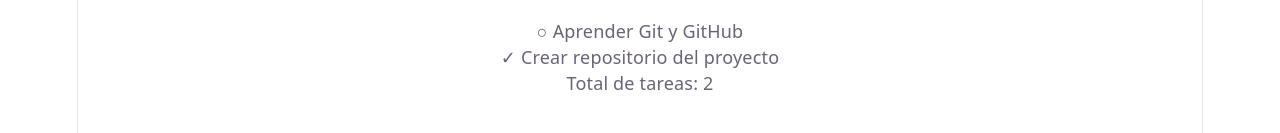
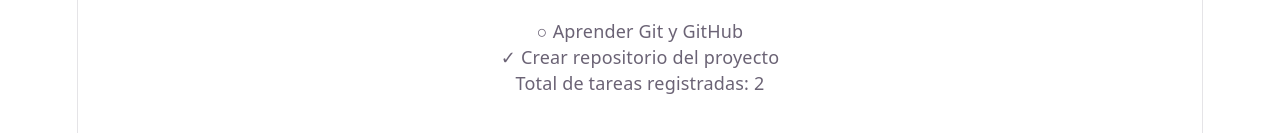
Before and after one commit to 19Suga/proyecto-integrador, a React (Vite) app: page / in a window 1280 px wide. Shown: the part 229-362 px from the top of the page. Built offline with nearby package versions, Linux system fonts and the light colour scheme.

Commit message:
fix(marcos7-eri): corregir texto del contador de tareas

```diff
--- a/src/App.jsx
+++ b/src/App.jsx
@@ -24,7 +24,7 @@ function App() {
         </div>
       ))}
 
-      <p>Total de tareas: {tareas.length}</p>
+      <p>Total de tareas registradas: {tareas.length}</p>
     </main>
   )
 }
```
